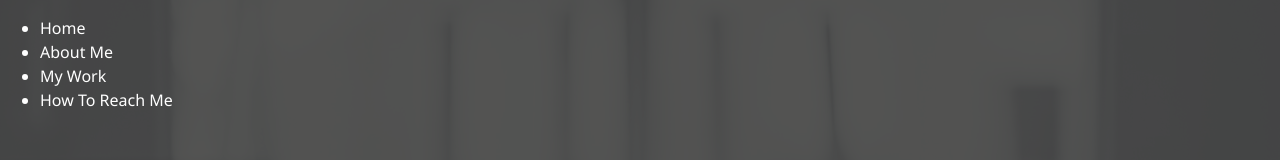
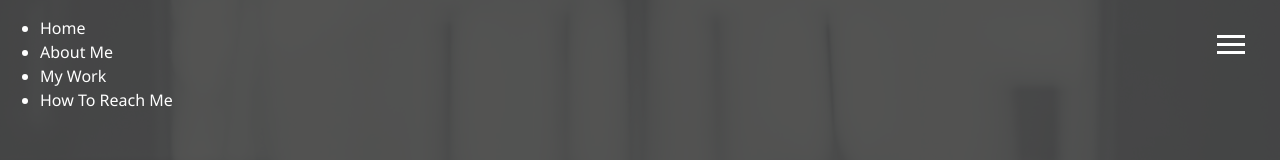
Before and after one commit to legroman/portfolio, a React (Create React App) app: page / in a window 1280 px wide. Shown: the top 160 px of the page. Built offline with nearby package versions, Linux system fonts and the light colour scheme.

Commit message:
Menu button, rotate

```diff
--- a/src/App.css
+++ b/src/App.css
@@ -1,3 +1,25 @@
+.menu-btn {
+  position: absolute;
+  z-index: 3;
+  right: 35px;
+  top: 35px;
+  cursor: pointer;
+  transition: all 0.5s ease-out; }
+  .menu-btn .btn-line {
+    width: 28px;
+    height: 3px;
+    margin: 0 0 5px 0;
+    background: #ffffff;
+    transition: all 0.5s ease-out; }
+  .menu-btn.close {
+    transform: rotate(180deg); }
+    .menu-btn.close .btn-line:nth-child(1) {
+      transform: rotate(45deg) translate(5px, 5px); }
+    .menu-btn.close .btn-line:nth-child(2) {
+      opacity: 0; }
+    .menu-btn.close .btn-line:nth-child(3) {
+      transform: rotate(-45deg) translate(7px, -6px); }
+
 * {
   box-sizing: border-box; }
 
@@ -53,7 +75,7 @@ main {
       padding: 0.4rem; }
       main .icons a:hover {
         color: #eece1a;
-        transition: all 0.8s ease-out; }
+        transition: all 0.5s ease-out; }
   main#home {
     overflow: hidden; }
     main#home h1 {
--- a/src/App.js
+++ b/src/App.js
@@ -5,10 +5,10 @@ import Main from "./components/main";
 
 function App() {
     return (
-        <React.Fragment className="body-app">
+        <div className="body-app">
             <Header/>
             <Main/>
-        </React.Fragment>
+        </div>
     );
 }
 
--- a/src/App.scss
+++ b/src/App.scss
@@ -1,4 +1,5 @@
 @import "config";
+@import "menu";
 
 *{
   box-sizing: border-box;
--- a/src/_config.scss
+++ b/src/_config.scss
@@ -5,7 +5,7 @@ $home-image: url(image/bg5.png);
 $background-opacity: 0.9;
 
 @mixin easeOut{
-  transition: all 0.8s ease-out;
+  transition: all 0.5s ease-out;
 }
 
 @mixin background{
--- /dev/null
+++ b/src/_menu.scss
@@ -0,0 +1,41 @@
+@import "config";
+
+// menu button
+.menu-btn{
+  position: absolute;
+  z-index: 3;
+  right: 35px;
+  top: 35px;
+  cursor: pointer;
+  @include easeOut;
+
+  .btn-line{
+    width: 28px;
+    height: 3px;
+    margin: 0 0 5px 0;
+    background: #ffffff;
+    @include easeOut;
+  }
+
+  // Rotate into X with menu lines
+  &.close{
+    transform: rotate(180deg);
+
+    .btn-line{
+      // Line 1 - Rotate
+      &:nth-child(1){
+        transform: rotate(45deg) translate(5px, 5px);
+      }
+
+      // Line 2 - Hide
+      &:nth-child(2){
+        opacity: 0;
+      }
+
+      // Line 3 - Rotate
+      &:nth-child(3){
+        transform: rotate(-45deg) translate(7px, -6px);
+      }
+    }
+  }
+}
--- a/src/components/Header.js
+++ b/src/components/Header.js
@@ -1,30 +1,44 @@
 import React from "react";
+import {useState} from "react";
 
 export default function Header() {
-    return(
+    const [showMenu, setShowMenu] = useState(false);
+    const [menu, setMenu] = useState({close: "", show: ""});
+
+    const toggleMenu = event => {
+        if (!showMenu) {
+            setMenu({close: "close", show: "show"});
+            setShowMenu(true);
+        } else {
+            setMenu({close: "", show: ""});
+            setShowMenu(false);
+        }
+        console.log(menu);
+    };
+    return (
         <header>
-            <div className="menu-btn">
+            <div className={`menu-btn ${menu.close}`} onClick={toggleMenu}>
                 <div className="btn-line"></div>
                 <div className="btn-line"></div>
                 <div className="btn-line"></div>
             </div>
-            <nav className="menu">
-                <div className="menu-branding">
+            <nav className={`menu ${menu.show}`}>
+                <div className={`menu-branding ${menu.show}`}>
                     <div className="portrait">
 
                     </div>
                 </div>
-                <ul className="menu-nav">
-                    <li className="nav-item">
+                <ul className={`menu-nav ${menu.show}`}>
+                    <li className={`nav-item ${menu.show}`}>
                         <a href="#" className="nav-link">Home</a>
                     </li>
-                    <li className="nav-item">
+                    <li className={`nav-item ${menu.show}`}>
                         <a href="#" className="nav-link">About Me</a>
                     </li>
-                    <li className="nav-item">
+                    <li className={`nav-item ${menu.show}`}>
                         <a href="#" className="nav-link">My Work</a>
                     </li>
-                    <li className="nav-item">
+                    <li className={`nav-item ${menu.show}`}>
                         <a href="#" className="nav-link">How To Reach Me</a>
                     </li>
                 </ul>
```
